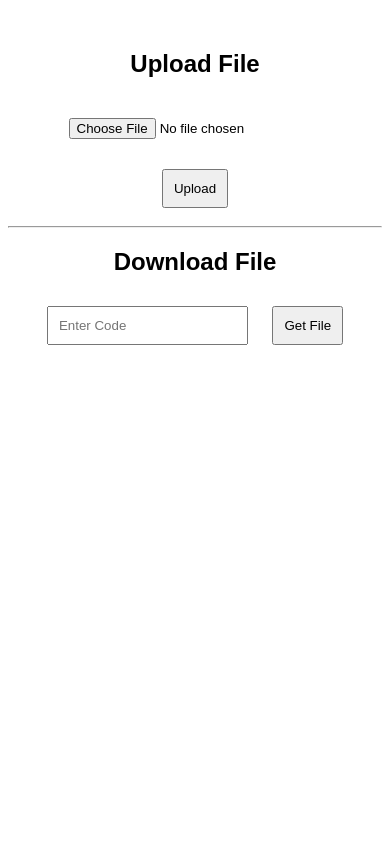
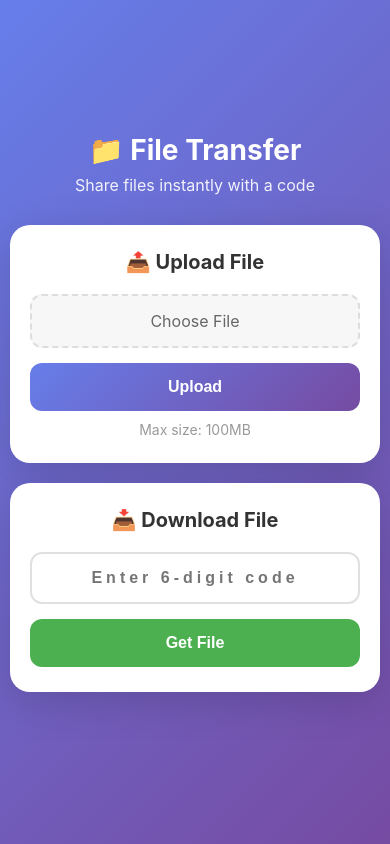
Before and after one commit to myexcelweb/fileportal, a Flask app: page / in a window 390 px wide. Run offline with Flask 3, Linux system fonts and the light colour scheme.

Commit message:
Mobile-first design + 100MB limit

```diff
--- a/app.py
+++ b/app.py
@@ -7,6 +7,7 @@ app = Flask(__name__)
 
 UPLOAD_FOLDER = "uploads"
 app.config["UPLOAD_FOLDER"] = UPLOAD_FOLDER
+app.config["MAX_CONTENT_LENGTH"] = 100 * 1024 * 1024  # 100MB limit
 
 # Ensure upload folder exists
 if not os.path.exists(UPLOAD_FOLDER):
--- a/static/style.css
+++ b/static/style.css
@@ -1,15 +1,214 @@
-body {
-    font-family: Arial;
-    text-align: center;
-    margin-top: 50px;
+* {
+    margin: 0;
+    padding: 0;
+    box-sizing: border-box;
 }
 
-input,
-button {
-    padding: 10px;
-    margin: 10px;
+body {
+    font-family: -apple-system, BlinkMacSystemFont, 'Segoe UI', Arial, sans-serif;
+    background: linear-gradient(135deg, #667eea 0%, #764ba2 100%);
+    min-height: 100vh;
+    display: flex;
+    align-items: center;
+    justify-content: center;
+    padding: 20px;
 }
 
-button {
+.container {
+    width: 100%;
+    max-width: 500px;
+}
+
+h1 {
+    color: white;
+    font-size: clamp(28px, 6vw, 36px);
+    text-align: center;
+    margin-bottom: 8px;
+}
+
+.subtitle {
+    color: rgba(255, 255, 255, 0.9);
+    text-align: center;
+    margin-bottom: 30px;
+    font-size: 16px;
+}
+
+.card {
+    background: white;
+    border-radius: 20px;
+    padding: 30px 25px;
+    margin-bottom: 20px;
+    box-shadow: 0 10px 40px rgba(0, 0, 0, 0.15);
+}
+
+h2 {
+    font-size: 20px;
+    color: #333;
+    margin-bottom: 20px;
+    text-align: center;
+}
+
+.file-input-wrapper {
+    position: relative;
+    margin-bottom: 15px;
+}
+
+input[type="file"] {
+    display: none;
+}
+
+.file-label {
+    display: block;
+    padding: 15px 20px;
+    background: #f7f7f7;
+    border: 2px dashed #ddd;
+    border-radius: 12px;
+    text-align: center;
     cursor: pointer;
+    transition: all 0.3s;
+    color: #666;
 }
+
+.file-label:hover {
+    border-color: #667eea;
+    background: #f0f0ff;
+}
+
+input[type="text"] {
+    width: 100%;
+    padding: 15px 20px;
+    border: 2px solid #e0e0e0;
+    border-radius: 12px;
+    font-size: 16px;
+    margin-bottom: 15px;
+    transition: border 0.3s;
+    text-align: center;
+    letter-spacing: 4px;
+    font-weight: 600;
+}
+
+input[type="text"]:focus {
+    outline: none;
+    border-color: #667eea;
+}
+
+.btn {
+    width: 100%;
+    padding: 15px;
+    border: none;
+    border-radius: 12px;
+    font-size: 16px;
+    font-weight: 600;
+    cursor: pointer;
+    transition: all 0.3s;
+    text-decoration: none;
+    display: inline-block;
+    text-align: center;
+}
+
+.btn-primary {
+    background: linear-gradient(135deg, #667eea 0%, #764ba2 100%);
+    color: white;
+}
+
+.btn-primary:hover {
+    transform: translateY(-2px);
+    box-shadow: 0 5px 20px rgba(102, 126, 234, 0.4);
+}
+
+.btn-secondary {
+    background: #4CAF50;
+    color: white;
+}
+
+.btn-secondary:hover {
+    background: #45a049;
+    transform: translateY(-2px);
+    box-shadow: 0 5px 20px rgba(76, 175, 80, 0.4);
+}
+
+.btn-download {
+    background: linear-gradient(135deg, #667eea 0%, #764ba2 100%);
+    color: white;
+    margin-bottom: 20px;
+}
+
+.btn-download:hover {
+    transform: translateY(-2px);
+    box-shadow: 0 5px 20px rgba(102, 126, 234, 0.4);
+}
+
+.info {
+    text-align: center;
+    color: #999;
+    font-size: 14px;
+    margin-top: 10px;
+}
+
+.success-box {
+    background: linear-gradient(135deg, #e8f5e9 0%, #c8e6c9 100%);
+    padding: 20px;
+    border-radius: 12px;
+    margin-top: 20px;
+    text-align: center;
+}
+
+.success-box h3 {
+    color: #2e7d32;
+    font-size: 18px;
+    margin-bottom: 15px;
+}
+
+.code-display {
+    background: white;
+    padding: 15px 30px;
+    border-radius: 10px;
+    font-size: 32px;
+    font-weight: 700;
+    color: #667eea;
+    letter-spacing: 8px;
+    margin: 15px 0;
+    box-shadow: 0 2px 10px rgba(0, 0, 0, 0.1);
+}
+
+.success-box p {
+    color: #555;
+    font-size: 14px;
+}
+
+.success-page {
+    text-align: center;
+}
+
+.link-back {
+    color: #667eea;
+    text-decoration: none;
+    font-size: 14px;
+    display: inline-block;
+    margin-top: 10px;
+}
+
+.link-back:hover {
+    text-decoration: underline;
+}
+
+/* Mobile optimization */
+@media (max-width: 480px) {
+    body {
+        padding: 10px;
+    }
+
+    .card {
+        padding: 25px 20px;
+    }
+
+    .code-display {
+        font-size: 28px;
+        letter-spacing: 6px;
+        padding: 12px 20px;
+    }
+
+    h1 {
+        font-size: 28px;
+    }
+}
--- a/templates/index.html
+++ b/templates/index.html
@@ -1,30 +1,57 @@
 <!DOCTYPE html>
 <html>
+
 <head>
-    <title>Simple File Transfer</title>
+    <title>File Transfer</title>
+    <meta name="viewport" content="width=device-width, initial-scale=1.0">
     <link rel="stylesheet" href="{{ url_for('static', filename='style.css') }}">
 </head>
+
 <body>
 
-<h2>Upload File</h2>
+    <div class="container">
+        <h1>📁 File Transfer</h1>
+        <p class="subtitle">Share files instantly with a code</p>
 
-<form method="POST" enctype="multipart/form-data">
-    <input type="file" name="file" required>
-    <button type="submit">Upload</button>
-</form>
+        <div class="card">
+            <h2>📤 Upload File</h2>
+            <form method="POST" enctype="multipart/form-data">
+                <div class="file-input-wrapper">
+                    <input type="file" name="file" id="file" required>
+                    <label for="file" class="file-label">
+                        <span id="file-name">Choose File</span>
+                    </label>
+                </div>
+                <button type="submit" class="btn btn-primary">Upload</button>
+            </form>
+            <p class="info">Max size: 100MB</p>
 
-{% if code %}
-    <h3>Your Download Code: {{ code }}</h3>
-{% endif %}
+            {% if code %}
+            <div class="success-box">
+                <h3>✅ Upload Successful!</h3>
+                <div class="code-display">{{ code }}</div>
+                <p>Share this code to download the file</p>
+            </div>
+            {% endif %}
+        </div>
 
-<hr>
+        <div class="card">
+            <h2>📥 Download File</h2>
+            <form action="/download" method="POST">
+                <input type="text" name="code" placeholder="Enter 6-digit code" pattern="[0-9]{6}" maxlength="6"
+                    required>
+                <button type="submit" class="btn btn-secondary">Get File</button>
+            </form>
+        </div>
+    </div>
 
-<h2>Download File</h2>
-
-<form action="/download" method="POST">
-    <input type="text" name="code" placeholder="Enter Code" required>
-    <button type="submit">Get File</button>
-</form>
+    <script>
+        document.getElementById('file').addEventListener('change', function (e) {
+            const fileName = e.target.files[0]?.name || 'Choose File';
+            document.getElementById('file-name').textContent = fileName.length > 20 ? fileName.substring(0, 20) + '...' : fileName;
+        });
+    </script>
 
 </body>
+
 </html>
```
Also changed, not shown: templates/download.html (+13 -4 lines), requirements.txt (line endings or trailing spaces).
